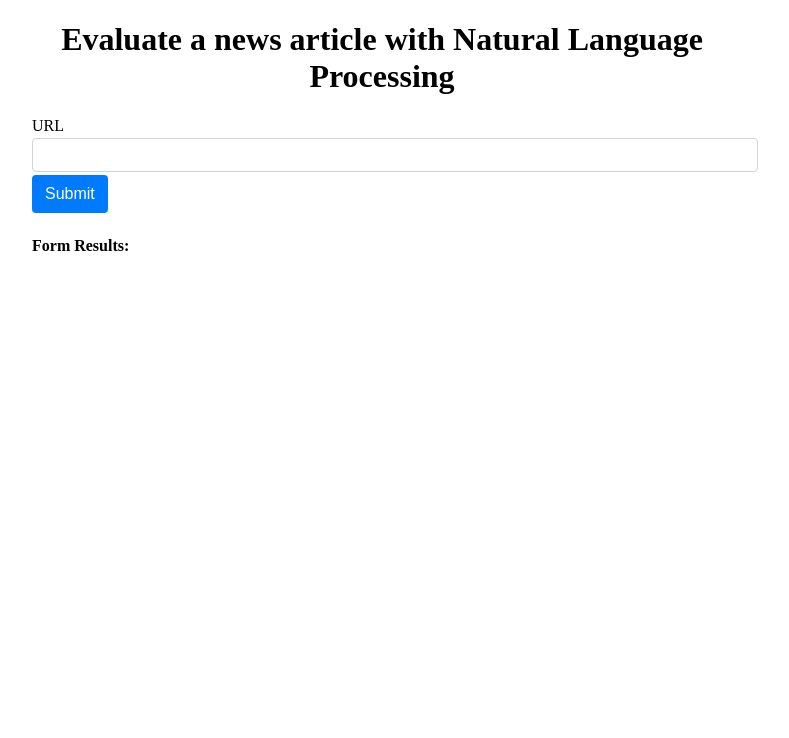
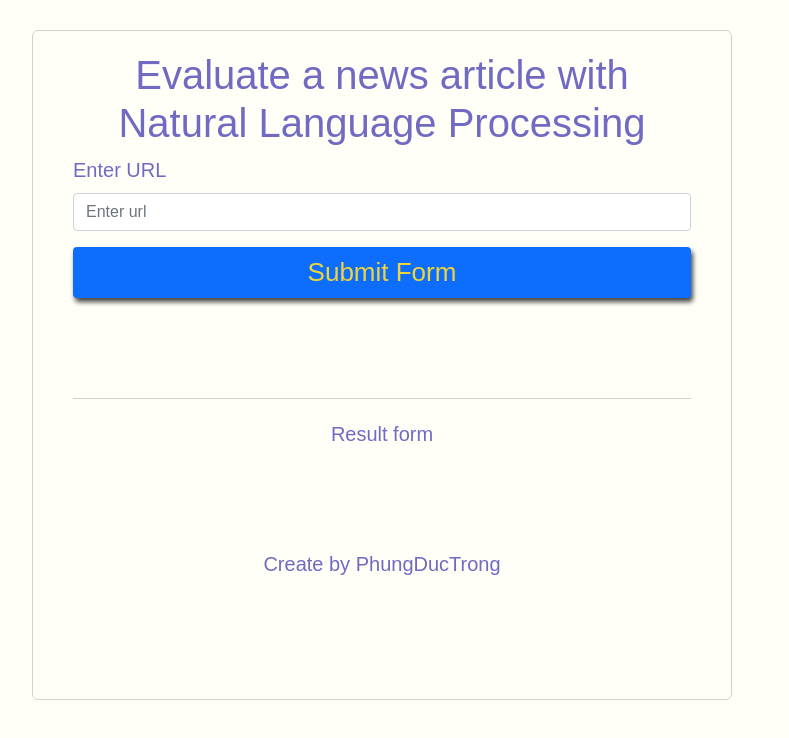
Before and after one commit to PhungDucTrong99/Project4, a website built with webpack: page src/client/index.html in a window 1280 px wide. Shown: the whole page, without its empty margins (258-1047 px from the left). Built offline with nearby package versions, Linux system fonts and the light colour scheme.

Commit message:
First commit

```diff
--- a/package.json
+++ b/package.json
@@ -16,9 +16,10 @@
     "serve": "nodemon src/server/server.js"
   },
   "dependencies": {
-    "axios": "^1.6.8",
+    "axios": "^1.7.2",
     "babel-polyfill": "^6.26.0",
     "cors": "^2.8.5",
-    "jest": "^29.7.0"
+    "jest": "^29.7.0",
+    "nodemon": "^3.1.2"
   }
 }
--- a/src/client/index.html
+++ b/src/client/index.html
@@ -1,29 +1,38 @@
 <!DOCTYPE html>
 <html lang="en">
+
 <head>
   <meta charset="UTF-8" />
   <meta name="viewport" content="width=device-width, initial-scale=1.0" />
-    <title>Document</title>
+  <title>Evaluate a news article with Natural Language Processing</title>
   <script src="https://cdn.jsdelivr.net/npm/axios/dist/axios.min.js"></script>
+  <link href="https://cdn.jsdelivr.net/npm/bootstrap@5.0.2/dist/css/bootstrap.min.css" rel="stylesheet"
+    integrity="sha384-EVSTQN3/azprG1Anm3QDgpJLIm9Nao0Yz1ztcQTwFspd3yD65VohhpuuCOmLASjC" crossorigin="anonymous">
 </head>
+
 <body>
-    <div class="container">
+  <div id="app">
+    <div class="container-content">
       <h1>Evaluate a news article with Natural Language Processing</h1>
       <form action="">
-        <div class="form-group">
-          <label for="">URL</label>
-          <input type="text" name="url" id="url" class="form-control" />
+        <div class="mb-3">
+          <label for="" class="form-label">Enter URL</label>
+          <input type="text" class="form-control" name="url" id="url" placeholder="Enter url">
         </div>
-        <button class="btn" id="submit">Submit</button>
+        <button type="submit" class="btn btn-primary" id="submit">Submit Form</button>
       </form>
-      <div class="result">
-        <strong>Form Results:</strong>
+      <div class="holder entry">
+        <div class="title">Result form</div>
         <div id="text"></div>
         <div id="agreement"></div>
         <div id="confidence"></div>
         <div id="subjectivity"></div>
         <div id="irony"></div>
       </div>
+      <!-- footer -->
+      <footer class="footer">Create by PhungDucTrong</footer>
+    </div>
   </div>
 </body>
+
 </html>
--- a/src/client/js/app.js
+++ b/src/client/js/app.js
@@ -1,19 +1,38 @@
-console.log("Hello, webpack!");
 import "../styles/main.scss";
 const { fetchData } = require("./fetchData");
 const { checkForUrl } = require("./checkForUrl");
 
 document.addEventListener("DOMContentLoaded", function () {
-  let button = document.getElementById("submit");
-  button.addEventListener("click", async function (event) {
+  const button = document.getElementById("submit");
+  button.addEventListener("click", handleSubmit);
+});
+
+async function handleSubmit(event) {
   event.preventDefault();
-    const url = document.getElementById("url").value;
-    if (checkForUrl(url)) {
-      const data = await fetchData("http://localhost:8080/", {
-        url,
-      });
+  const urlInput = document.getElementById("url");
+  const url = urlInput.value.trim();
+
+  if (!checkForUrl(url)) {
+    console.log("This URL is invalid");
+    alert("Invalid URL");
+    return;
+  }
+
+  try {
+    const data = await fetchData("http://localhost:3001/", { url });
     if (data) {
-        document.getElementById("text").innerHTML = `SubjectText: ${data.text}`;
+      updateUI(data);
+    } else {
+      console.log("No data received");
+    }
+  } catch (error) {
+    console.error("Error fetching data:", error.message);
+    alert("Error fetching data. Please try again later.");
+  }
+}
+
+function updateUI(data) {
+  document.getElementById("text").innerHTML = `Subject Text: ${data.text}`;
   document.getElementById(
     "agreement"
   ).innerHTML = `Agreement: ${data.agreement}`;
@@ -25,8 +44,3 @@ document.addEventListener("DOMContentLoaded", function () {
   ).innerHTML = `Subjectivity: ${data.subjectivity}`;
   document.getElementById("irony").innerHTML = `Irony: ${data.irony}`;
 }
-    } else {
-      alert(" ITS INVALID URL");
-    }
-  });
-});
--- a/src/client/js/fetchData.js
+++ b/src/client/js/fetchData.js
@@ -6,10 +6,11 @@ const fetchData = async (url = "", data = { url: "" }) => {
         "Content-Type": "application/json",
       },
     });
+    console.log("response", response);
     return response.data;
-  } catch (error) {
-    console.error("Error fetching data:", error);
-    throw error;
+  } catch (err) {
+    console.error("Error fetching data:", err);
+    throw err;
   }
 };
 
--- a/src/client/styles/main.scss
+++ b/src/client/styles/main.scss
@@ -1,48 +1,81 @@
-.container {
-  width: 700px;
-  margin: 0 auto;
+body {
+  background: #fffff8;
+  font-family: -apple-system, BlinkMacSystemFont, sans-serif;
+}
+
+#app{
+  display: grid;
+  grid-auto-rows: minmax(150px, auto);
+  height: 100vh;
+  color: #716ac3;
+  justify-content: center;
+  grid-gap: 1em;
+  font-size: 20px;
+  font-family: 'Oswald', sans-serif;
+  height: fit-content;
+}
+
+.container-content {
+  margin: 30px;
+    padding: 20px 40px;
+    border-radius: 6px;
+    border: 1px solid #d3d2d2;
+    width: 700px;
   h1 {
     text-align: center;
+
   }
   form {
-    .form-group {
-      margin-bottom: 0.2rem;
-      .form-control {
-        margin-top: 0.2rem;
-        display: block;
-        width: 100%;
-        padding: 0.375rem 0.75rem;
-        font-size: 1rem;
-        font-weight: 400;
-        line-height: 1.5;
-        color: #495057;
-        background-color: #fff;
-        background-clip: padding-box;
-        border: 1px solid #ced4da;
-        border-radius: 0.25rem;
-        height: 20px;
-      }
-    }
     button {
-      color: #fff;
-      background-color: #007bff;
-      border-color: #007bff;
-      display: inline-block;
-      font-weight: 400;
-      text-align: center;
-      vertical-align: middle;
-      -moz-user-select: none;
-      -ms-user-select: none;
-      user-select: none;
-      border: 1px solid transparent;
-      padding: 0.375rem 0.75rem;
-      font-size: 1rem;
-      line-height: 1.5;
-      border-radius: 0.25rem;
-      cursor: pointer;
+      width: 100%;
+      /* height: 100px; */
+      color: #f0d43a;
+      font-size: 26px;
+      font-family: "Oswald", sans-serif;
+      border: none;
+      box-shadow: 2px 4px 5px #444;
     }
   }
-  .result {
-    margin-top: 1.5rem;
+}
+.holder {
+  // display: flex;
+  justify-content: center;
+}
+
+.entry {
+  margin-top: 100px;
+  border-top: 1px solid #d3d2d2;
+  padding-top: 20px;
+}
+
+.title {
+  text-align: center;
+  font-weight: 500;
+}
+
+.footer {
+  display: flex;
+  justify-content: center;
+  margin: 100px 0;
+}
+
+
+/* Media queries for responsive design */
+@media (max-width: 768px) {
+  .container-content {
+      max-width: 100%;
+      padding: 10px;
   }
 }
+
+@media (max-width: 576px) {
+  .btn-primary {
+      width: 100%;
+  }
+}
+
+@media (max-width: 480px) {
+  .form-control {
+      font-size: 14px;
+  }
+}
```
Also changed, not shown: src/server/server.js (+29 -32 lines), dist/bundle.js, dist/index.html, 2 other files. Lines whose indentation alone changed are shown as unchanged.
